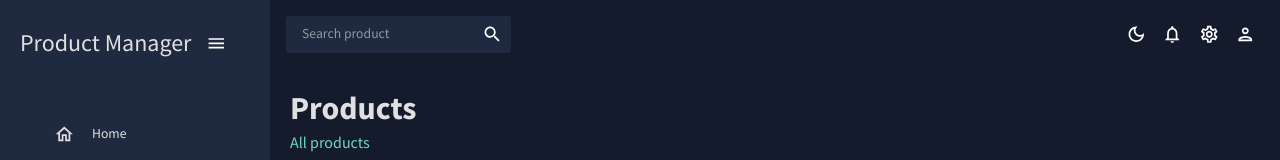
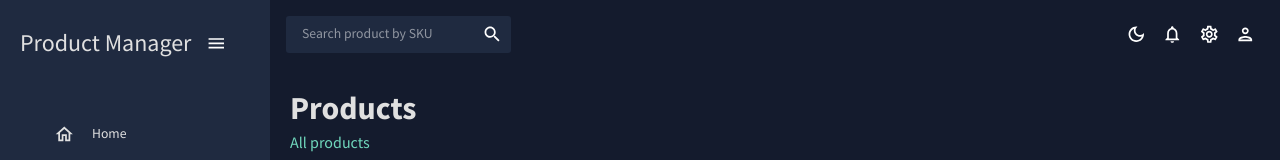
Before and after one commit to OskarMagnefelt/ProductManagerWebApp, a React (Create React App) app: page / in a window 1280 px wide. Shown: the top 160 px of the page. Built offline with nearby package versions, Linux system fonts and the light colour scheme; no server answers.

Commit message:
Search almost works, need to handle an array as search result instead. Delete works on searchview

```diff
--- a/src/App.tsx
+++ b/src/App.tsx
@@ -1,7 +1,7 @@
 import { CssBaseline, ThemeProvider } from "@mui/material";
 import Topbar from "./views/global/Topbar";
 import { ColorModeContext, useMode } from "./theme";
-import { Route, Routes } from "react-router-dom";
+import { Route, Routes, useNavigate, Outlet } from "react-router-dom"; // Import useNavigate and Outlet
 import Sidebar from "./views/global/Sidebar";
 import ProductsView from "./views/ProductsView";
 import ListCategoriesView from "./views/ListCategoriesView";
@@ -9,9 +9,27 @@ import AddCategoryView from "./views/AddCategoryView";
 import AddProductView from "./views/AddProductView";
 import AddProductToCategory from "./views/AddProductToCategory";
 import SearchResultView from "./views/SearchResultView";
+import { searchProductBySKU } from "./api/Products";
+import React from "react";
+import { Product } from "./api/Interfaces";
 
 function App() {
   const [theme, colorMode] = useMode();
+  const navigate = useNavigate();
+  const [searchResult, setSearchResult] = React.useState<any>(null); // Define searchResult state
+
+  const handleSearch = async (sku: string) => {
+    try {
+      const result = await searchProductBySKU(sku);
+      setSearchResult(result); // Set the search result in state
+      navigate("/searchresult");
+      console.log("From App file");
+      console.log(result);
+    } catch (error) {
+      console.error("Search error:", error);
+      // Handle errors, e.g., display an error message to the user
+    }
+  };
 
   return (
     <ColorModeContext.Provider value={colorMode}>
@@ -20,12 +38,15 @@ function App() {
         <div className="app">
           <Sidebar></Sidebar>
           <main className="content">
-            <Topbar></Topbar>
+            <Topbar onSearch={handleSearch} />
             <Routes>
-              <Route path="/" element={<ProductsView />}></Route>
+              <Route path="/" element={<ProductsView />} />
               <Route path="/addproduct" element={<AddProductView />} />
               <Route path="/addcategory" element={<AddCategoryView />} />
-              <Route path="/searchresult" element={<SearchResultView />} />
+              <Route
+                path="/searchresult"
+                element={<SearchResultView searchResult={searchResult} />} // Pass the searchResult
+              />
               <Route
                 path="/addproducttocategory"
                 element={<AddProductToCategory />}
@@ -34,6 +55,7 @@ function App() {
             </Routes>
           </main>
         </div>
+        <Outlet />
       </ThemeProvider>
     </ColorModeContext.Provider>
   );
--- a/src/api/Products.tsx
+++ b/src/api/Products.tsx
@@ -70,3 +70,37 @@ export const updateProductBySKU = async (
     throw new Error("Failed to update the product");
   }
 };
+
+// Search for products by SKU
+// export const searchProductsBySKU = async (sku: string): Promise<Product> => {
+//   try {
+//     const response = await fetch(`${API_BASE_URL}/Products?sku=${sku}`);
+//     if (!response.ok) {
+//       throw new Error("Network response was not ok");
+//     }
+
+//     const data = await response.json();
+//     console.log("From API file");
+//     console.log(data);
+//     return data;
+//   } catch (error) {
+//     console.error("Error:", error);
+//     throw error;
+//   }
+// };
+
+export const searchProductBySKU = async (
+  sku: string
+): Promise<Product | null> => {
+  const response = await fetch(`${API_BASE_URL}/Products?sku=${sku}`);
+  if (!response.ok) {
+    throw new Error("Network response was not ok");
+  }
+
+  const data = await response.json();
+  if (Array.isArray(data) && data.length > 0) {
+    return data[0]; // Return the first (and presumably only) result
+  } else {
+    return null; // Return null if no results were found
+  }
+};
--- a/src/views/SearchResultView.tsx
+++ b/src/views/SearchResultView.tsx
@@ -5,10 +5,15 @@ import Header from "../components/Header";
 import AddCategoryForm from "../components/AddCategoryForm";
 import AddProductToCategoryForm from "../components/AddProductToCategoryForm";
 import { deleteProductBySKU, updateProductBySKU } from "../api/Products";
+import { Product } from "../api/Interfaces";
 
-const SearchResultView = () => {
+const SearchResultView = ({ searchResult }: any) => {
   const theme = useTheme();
   const colors = tokens(theme.palette.mode);
+  console.log("From SearchResultView file");
+  console.log(searchResult);
+
+  //   const product = searchResult.find((x: Product) => x.sku === searchResult.sku);
 
   const handleEditClick = (sku: string) => {
     // // Call the updateProductBySKU method with the SKU.
@@ -34,12 +39,6 @@ const SearchResultView = () => {
         console.error("Error deleting product:", error);
       });
   };
-
-  const handleSearchResultView = (data: any) => {
-    // Handle the form submission here, for example, send the data to your API.
-    console.log(data);
-  };
-
   return (
     <div>
       <Box m="20px">
@@ -49,15 +48,16 @@ const SearchResultView = () => {
             backgroundColor: colors.primary[400],
             // backgroundColor: "#1F2A40",
             color: colors.greenAccent[400],
-            borderRadius: "10px",
+            // borderRadius: "10px",
             width: "300px",
           }}
         >
-          <CardContent>Name</CardContent>
-          <CardContent>SKU</CardContent>
-          <CardContent>Description</CardContent>
-          <CardContent>Image</CardContent>
-          <CardContent>Price</CardContent>
+          {/* <CardContent>{searchResult[0]}</CardContent> */}
+          <CardContent>{`Name ${searchResult.name}`}</CardContent>
+          <CardContent>{`SKU ${searchResult.sku}`}</CardContent>
+          <CardContent>{`Description ${searchResult.description}`}</CardContent>
+          <CardContent>{`Image ${searchResult.image}`}</CardContent>
+          <CardContent>{`Price ${searchResult.price}`}</CardContent>
           <CardContent
             style={{
               display: "flex",
@@ -81,7 +81,7 @@ const SearchResultView = () => {
               // variant="outlined"
               variant="contained"
               // variant="text"
-              //   onClick={() => handleDeleteClick(product.sku)}
+              onClick={() => handleDeleteClick(searchResult.sku)}
               style={{
                 backgroundColor: colors.redAccent[500],
               }}
--- a/src/views/global/Topbar.tsx
+++ b/src/views/global/Topbar.tsx
@@ -1,4 +1,4 @@
-import React from "react";
+import React, { useState } from "react";
 import { Box, IconButton, useTheme } from "@mui/material";
 import { ColorModeContext, tokens } from "../../theme";
 import InputBase from "@mui/material/InputBase";
@@ -9,10 +9,16 @@ import SettingsOutlinedIcon from "@mui/icons-material/SettingsOutlined";
 import PersonOutlinedIcon from "@mui/icons-material/PersonOutlined";
 import SearchIcon from "@mui/icons-material/Search";
 
-const Topbar = () => {
+const Topbar = ({ onSearch }: any) => {
   const theme = useTheme();
   const colors = tokens(theme.palette.mode);
   const colorMode = React.useContext(ColorModeContext);
+  const [searchValue, setSearchValue] = useState("");
+
+  const handleSearch = () => {
+    // Call the onSearch function and pass the searchValue as a parameter
+    onSearch(searchValue);
+  };
 
   return (
     <Box display="flex" justifyContent="space-between" p={2}>
@@ -22,8 +28,13 @@ const Topbar = () => {
         style={{ backgroundColor: colors.primary[400] }}
         borderRadius="3px"
       >
-        <InputBase sx={{ ml: 2, flex: 1 }} placeholder="Search product" />
-        <IconButton type="button" sx={{ p: 1 }}>
+        <InputBase
+          sx={{ ml: 2, flex: 1 }}
+          placeholder="Search product by SKU"
+          value={searchValue}
+          onChange={(e) => setSearchValue(e.target.value)}
+        />
+        <IconButton type="button" sx={{ p: 1 }} onClick={handleSearch}>
           <SearchIcon />
         </IconButton>
       </Box>
```
Also changed, not shown: src/views/ProductsView.tsx (+0 -27 lines).
